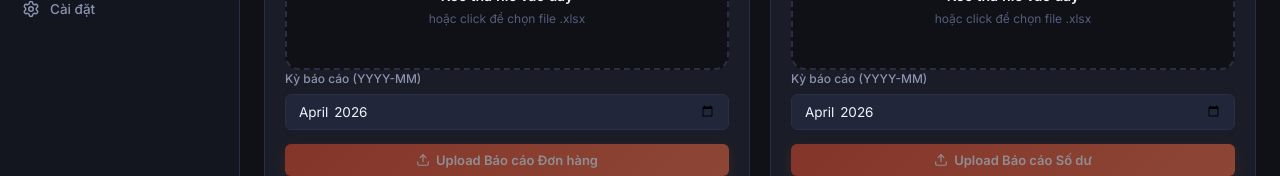
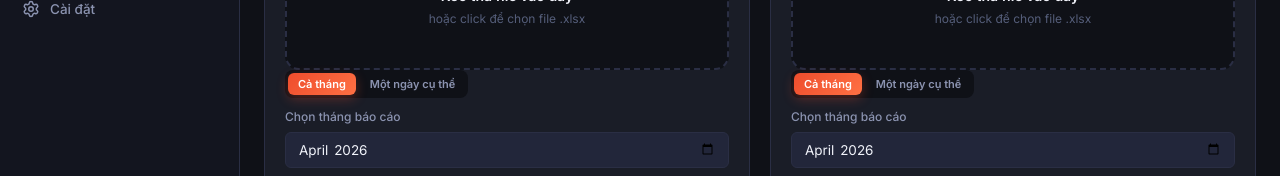
Before and after one commit to huynth1801/dashboard_report, a React (Vite) app: page /upload in a window 1280 px wide. Shown: the part 283-459 px from the top of the page. Built offline with nearby package versions, Linux system fonts and the light colour scheme; no server answers; sample sign-in values are in the browser's storage.

Commit message:
feat: allow custom period overrides for file parsing and add daily report support to UI

```diff
--- a/src/lib/format.ts
+++ b/src/lib/format.ts
@@ -43,18 +43,30 @@ export const formatDate = (dateStr: string): string => {
   }
 }
 
-// Format period YYYY-MM → "Tháng M/YYYY" or "T1/26, T2/26"
+// Format period YYYY-MM or YYYY-MM-DD → "Tháng M/YYYY" or "DD/MM/YY"
 export const formatPeriod = (period: string): string => {
   if (!period) return ''
   const periods = period.split(',').map(p => p.trim()).filter(Boolean)
+
+  const formatSingle = (p: string) => {
+    const parts = p.split('-')
+    if (parts.length === 3) {
+      // YYYY-MM-DD
+      const [y, m, d] = parts
+      return `${d}/${m}/${y.slice(2)}`
+    } else if (parts.length === 2) {
+      // YYYY-MM
+      const [y, m] = parts
+      return `T${parseInt(m)}/${y}`
+    }
+    return p
+  }
+
   if (periods.length === 1) {
-    const [y, m] = periods[0].split('-')
-    return `T${parseInt(m)}/${y}`
+    return formatSingle(periods[0])
   }
-  return periods.map(p => {
-    const [y, m] = p.split('-')
-    return `T${parseInt(m)}/${y.slice(2)}`
-  }).join(', ')
+
+  return periods.map(formatSingle).join(', ')
 }
 
 // Rút gọn số tiền: 50,892,890 → 50.9M
--- a/src/pages/UploadPage.tsx
+++ b/src/pages/UploadPage.tsx
@@ -30,6 +30,7 @@ interface DropzoneProps {
 function FileDropzone({ type, label, description, icon, onSuccess }: DropzoneProps) {
   const [dragOver, setDragOver] = useState(false)
   const [file, setFile] = useState<File | null>(null)
+  const [mode, setMode] = useState<'month' | 'day'>('month')
   const [period, setPeriod] = useState<string>(() => {
     const now = new Date()
     return `${now.getFullYear()}-${String(now.getMonth() + 1).padStart(2, '0')}`
@@ -40,6 +41,16 @@ function FileDropzone({ type, label, description, icon, onSuccess }: DropzonePro
   const [error, setError] = useState<string | null>(null)
   const inputRef = useRef<HTMLInputElement>(null)
   const { addToast } = useToast()
+
+  // Update period format when mode changes
+  const switchMode = (newMode: 'month' | 'day') => {
+    if (newMode === mode) return
+    setMode(newMode)
+    const now = new Date()
+    const month = `${now.getFullYear()}-${String(now.getMonth() + 1).padStart(2, '0')}`
+    const day = `${month}-${String(now.getDate()).padStart(2, '0')}`
+    setPeriod(newMode === 'month' ? month : day)
+  }
 
   const validateFile = (f: File) => {
     if (!f.name.match(/\.(xlsx|xls)$/i)) {
@@ -217,10 +228,29 @@ function FileDropzone({ type, label, description, icon, onSuccess }: DropzonePro
       {/* Period selector */}
       {!result && (
         <div style={{ marginBottom: 14 }}>
-          <label className="label">Kỳ báo cáo (YYYY-MM)</label>
+          <div style={{ display: 'flex', gap: 4, marginBottom: 10, background: 'var(--bg-base)', padding: 3, borderRadius: 8, width: 'fit-content' }}>
+            <button
+              className={`btn btn-sm ${mode === 'month' ? 'btn-primary' : 'btn-ghost'}`}
+              style={{ fontSize: 11, padding: '4px 10px' }}
+              onClick={() => switchMode('month')}
+            >
+              Cả tháng
+            </button>
+            <button
+              className={`btn btn-sm ${mode === 'day' ? 'btn-primary' : 'btn-ghost'}`}
+              style={{ fontSize: 11, padding: '4px 10px' }}
+              onClick={() => switchMode('day')}
+            >
+              Một ngày cụ thể
+            </button>
+          </div>
+
+          <label className="label">
+            {mode === 'month' ? 'Chọn tháng báo cáo' : 'Chọn ngày báo cáo'}
+          </label>
           <input
             className="input"
-            type="month"
+            type={mode === 'month' ? 'month' : 'date'}
             value={period}
             onChange={e => setPeriod(e.target.value)}
             style={{ width: '100%' }}
--- a/src/parsers/balance-parser.ts
+++ b/src/parsers/balance-parser.ts
@@ -53,7 +53,7 @@ function resolveColumns(headers: string[]): ColIndexes {
  * Header row is at index 17 (Shopee special format with metadata rows).
  * Amount signs: positive = income, negative = expense.
  */
-export function parseBalanceFile(buffer: Buffer): {
+export function parseBalanceFile(buffer: Buffer, overridePeriod?: string): {
   transactions: ParsedTransaction[];
   errors: ParseError[];
   period: string;
@@ -68,7 +68,7 @@ export function parseBalanceFile(buffer: Buffer): {
 
   const transactions: ParsedTransaction[] = [];
   const errors: ParseError[] = [];
-  let period = "";
+  let period = overridePeriod || "";
 
   if (rows.length <= HEADER_ROW_INDEX) {
     errors.push({
@@ -137,7 +137,7 @@ export function parseBalanceFile(buffer: Buffer): {
       detail: rawDetail,
       orderId: rawOrderId,
       amount,
-      period: detectedPeriod || period,
+      period: overridePeriod || detectedPeriod || period,
     });
   }
 
--- a/src/parsers/order-parser.ts
+++ b/src/parsers/order-parser.ts
@@ -93,7 +93,7 @@ function resolveColumns(headers: string[]): ColIndexes {
   };
 }
 
-export function parseOrderFile(buffer: Buffer): {
+export function parseOrderFile(buffer: Buffer, overridePeriod?: string): {
   orders: ParsedOrder[];
   errors: ParseError[];
   period: string;
@@ -108,7 +108,7 @@ export function parseOrderFile(buffer: Buffer): {
 
   const orders: ParsedOrder[] = [];
   const errors: ParseError[] = [];
-  let period = "";
+  let period = overridePeriod || "";
 
   if (rows.length < 2) {
     errors.push({ row: 0, message: "File is empty or has no data rows" });
@@ -189,7 +189,7 @@ export function parseOrderFile(buffer: Buffer): {
       quantity,
       unitCount,
       revenue,
-      period: detectedPeriod || period,
+      period: overridePeriod || detectedPeriod || period,
     });
   }
 
--- a/src/routes/upload.ts
+++ b/src/routes/upload.ts
@@ -46,7 +46,8 @@ router.post(
         return;
       }
 
-      const { orders, errors, period } = parseOrderFile(req.file.buffer);
+      const { period: customPeriod } = req.body;
+      const { orders, errors, period } = parseOrderFile(req.file.buffer, customPeriod);
       const db = getDb();
       const batchId = randomUUID();
       const now = new Date().toISOString();
@@ -127,7 +128,8 @@ router.post(
         return;
       }
 
-      const { transactions, errors, period } = parseBalanceFile(req.file.buffer);
+      const { period: customPeriod } = req.body;
+      const { transactions, errors, period } = parseBalanceFile(req.file.buffer, customPeriod);
       const db = getDb();
       const batchId = randomUUID();
       const now = new Date().toISOString();
```
Also changed, not shown: 2 other files (tests, documents, lock files or other folders).
